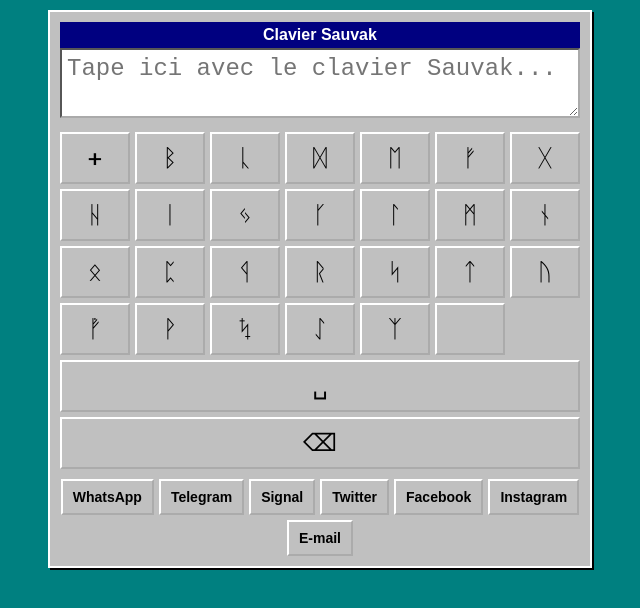
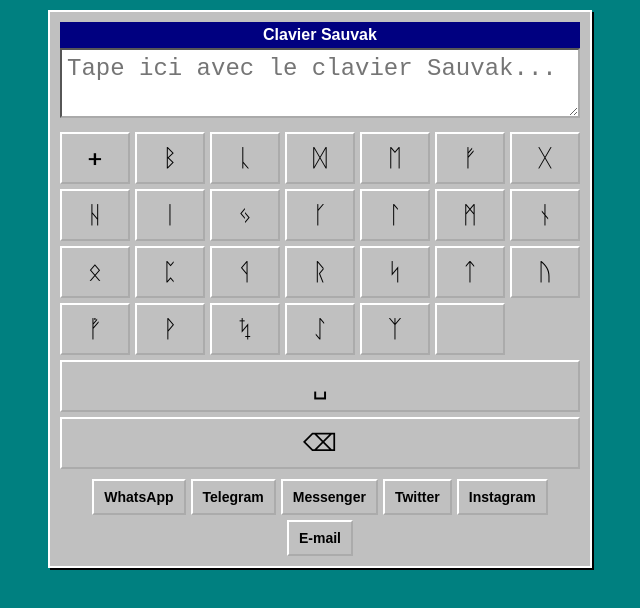
Before and after one commit to jbandrivet/sauvak, a plain HTML site: page index.html in a window 1280 px wide. Shown: the whole page, without its empty margins (320-960 px from the left). Drawn offline with Linux system fonts and the light colour scheme.

Commit message:
Add Messenger sharing option and update URLs
Updated the sharing functionality to include Messenger option and adjusted the sharing URLs accordingly.

```diff
--- a/index.html
+++ b/index.html
@@ -90,9 +90,8 @@
   <div class="buttons">
     <button class="button" onclick="share('whatsapp')">WhatsApp</button>
     <button class="button" onclick="share('telegram')">Telegram</button>
-    <button class="button" onclick="share('signal')">Signal</button>
+    <button class="button" onclick="share('messenger')">Messenger</button>
     <button class="button" onclick="share('twitter')">Twitter</button>
-    <button class="button" onclick="share('facebook')">Facebook</button>
     <button class="button" onclick="share('instagram')">Instagram</button>
     <button class="button" onclick="share('email')">E-mail</button>
   </div>
@@ -140,7 +139,7 @@
   };
   keyboard.appendChild(backspace);
 
-  // Conversion inverse Sauvak -> lettres latines
+  // Conversion inverse Sauvak -> latin
   function convertToFrench(input) {
     let french = '';
     for (let char of input) {
@@ -170,14 +169,11 @@
       case 'telegram':
         url = `https://t.me/share/url?url=&text=${encoded}`;
         break;
-      case 'signal':
-        url = `sgnl://send?text=${encoded}`;
+      case 'messenger':
+        url = `https://www.facebook.com/dialog/send?link=https://example.com&app_id=87741124305&redirect_uri=https://facebook.com&quote=${encoded}`;
         break;
       case 'twitter':
         url = `https://twitter.com/intent/tweet?text=${encoded}`;
-        break;
-      case 'facebook':
-        url = `https://www.facebook.com/sharer/sharer.php?u=&quote=${encoded}`;
         break;
       case 'instagram':
         navigator.clipboard.writeText(finalMessage);
```
